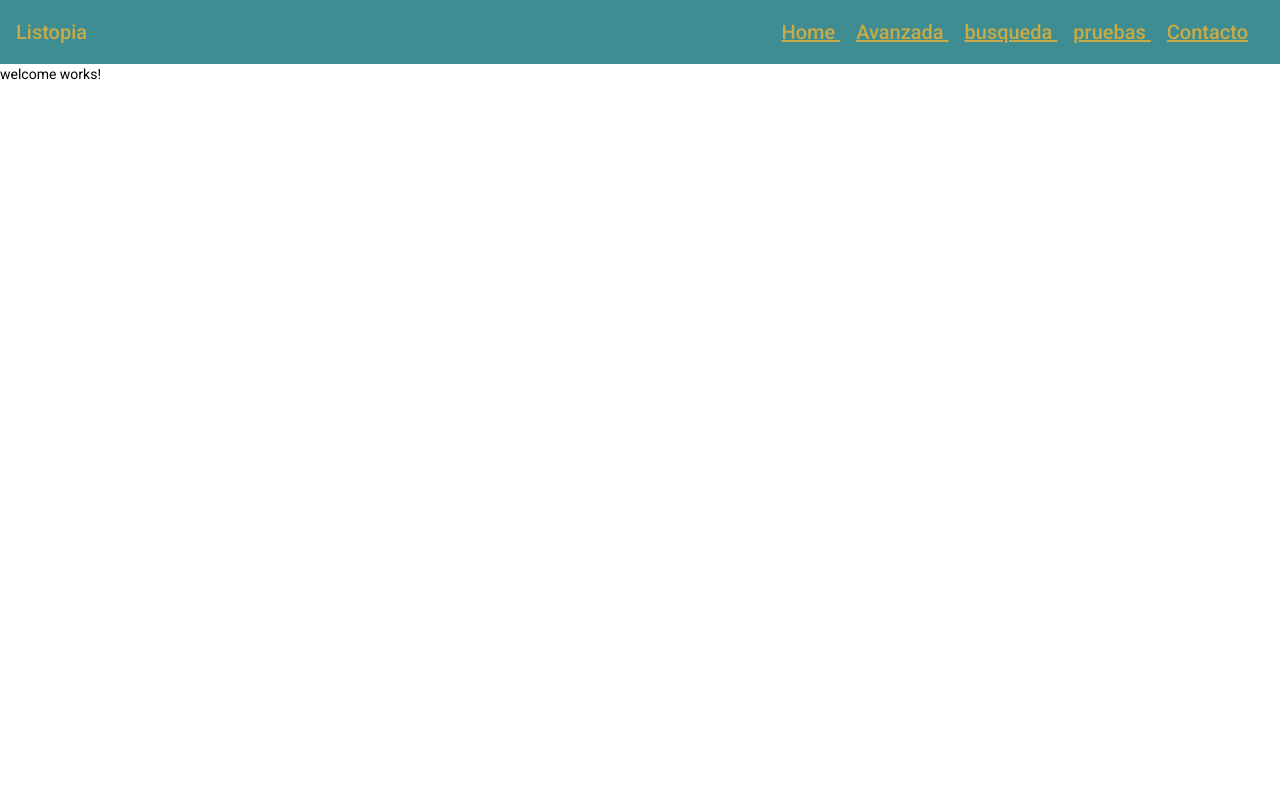
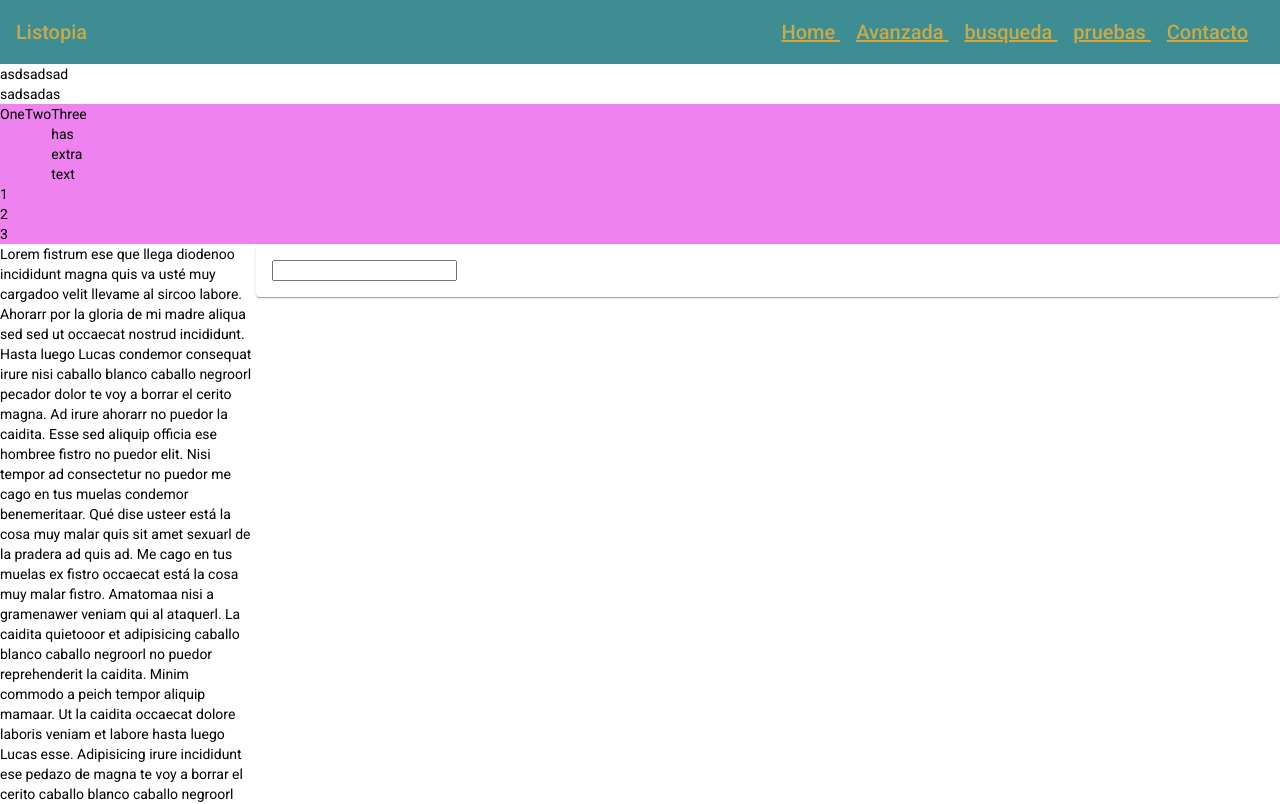
Before and after one commit to antoniomancera/Listopia, an Angular app: page /welcome in a window 1280 px wide. Shown: the top 804 px of the page. Built offline with nearby package versions, Linux system fonts and the light colour scheme.

Commit message:
trabajando en welcome

```diff
--- a/package.json
+++ b/package.json
@@ -17,6 +17,7 @@
     "@angular/compiler": "~11.0.1",
     "@angular/core": "~11.0.1",
     "@angular/fire": "^6.1.4",
+    "@angular/flex-layout": "^11.0.0-beta.33",
     "@angular/forms": "~11.0.1",
     "@angular/material": "^11.0.2",
     "@angular/platform-browser": "~11.0.1",
--- a/src/app/busqueda/busqueda.component.html
+++ b/src/app/busqueda/busqueda.component.html
@@ -6,6 +6,7 @@
 
 <div *ngFor="let book of books">
   <mat-card>
+
     <mat-grid-list cols="2" [style.background]="'skyblue'" rowHeight="5:1" >
       <mat-grid-tile>{{book.volumeInfo.title}} </mat-grid-tile>
       <mat-grid-tile> <p *ngIf="book.films!==undefined && book.films.total_pages>0">{{book.films.results[0].title}}</p>
--- /dev/null
+++ b/src/app/material/material.module.ts
@@ -0,0 +1,78 @@
+import { NgModule, ModuleWithProviders, Type } from '@angular/core';
+import { MatToolbarModule } from '@angular/material/toolbar'
+import { MatSidenavModule } from '@angular/material/sidenav'
+import { MatListModule } from '@angular/material/list'
+import { MatIconModule } from '@angular/material/icon'
+import { MatCardModule } from '@angular/material/card'
+import { MatTableModule } from '@angular/material/table'
+import { MatSortModule } from '@angular/material/sort'
+import { MatPaginatorModule } from '@angular/material/paginator'
+import { MatProgressSpinnerModule } from '@angular/material/progress-spinner'
+import { MatInputModule } from '@angular/material/input'
+import { MatFormFieldModule } from '@angular/material/form-field'
+import { MatDatepickerModule } from '@angular/material/datepicker'
+import { MatNativeDateModule } from '@angular/material/core'
+import { MatRadioModule } from '@angular/material/radio'
+import { MatSlideToggleModule } from '@angular/material/slide-toggle'
+import { MatSelectModule } from '@angular/material/select'
+import { MatButtonModule } from '@angular/material/button'
+import { MatTooltipModule } from '@angular/material/tooltip'
+import { MatAutocompleteModule } from '@angular/material/autocomplete'
+import { MatChipsModule } from '@angular/material/chips'
+import {MatGridListModule} from '@angular/material/grid-list'
+
+
+const MaterialComponents: any[] | Type<any> | ModuleWithProviders<{}> = [];
+
+@NgModule({
+  declarations: [],
+  imports: [
+    MaterialComponents,
+    MatToolbarModule,
+    MatSidenavModule,
+    MatListModule,
+    MatIconModule,
+    MatCardModule,
+    MatTableModule,
+    MatSortModule,
+    MatPaginatorModule,
+    MatProgressSpinnerModule,
+    MatInputModule,
+    MatFormFieldModule,
+    MatDatepickerModule,
+    MatNativeDateModule,
+    MatRadioModule,
+    MatSlideToggleModule,
+    MatButtonModule,
+    MatTooltipModule,
+    MatSelectModule,
+    MatAutocompleteModule,
+    MatChipsModule,
+    MatGridListModule
+  ],
+  exports: [
+    MaterialComponents,
+    MatToolbarModule,
+    MatSidenavModule,
+    MatListModule,
+    MatIconModule,
+    MatCardModule,
+    MatTableModule,
+    MatSortModule,
+    MatPaginatorModule,
+    MatProgressSpinnerModule,
+    MatInputModule,
+    MatFormFieldModule,
+    MatDatepickerModule,
+    MatNativeDateModule,
+    MatRadioModule,
+    MatSlideToggleModule,
+    MatButtonModule,
+    MatTooltipModule,
+    MatSelectModule,
+    MatAutocompleteModule,
+    MatChipsModule,
+    MatGridListModule
+  ]
+})
+export class MaterialModule { }
--- a/src/app/welcome/welcome.component.css
+++ b/src/app/welcome/welcome.component.css
@@ -0,0 +1,36 @@
+.fxlayout{
+  fill:turquoise;
+  background-color: violet;
+}
+
+ .box {
+  display: flex;
+  background-color: violet;
+}
+.fxlayout,.flex-container{
+  justify-content: center;
+  background-color: violet;
+}
+
+html, body {
+  height:100%;
+  margin:0;
+  padding:0;
+}
+
+.contenedor {
+  display:flex;
+  flex-direction: row;
+  min-height:100%;
+}
+
+
+.fila0{
+
+  width: 20%;
+
+}
+.fila1{
+
+  width: 80%;
+}
--- a/src/app/welcome/welcome.component.html
+++ b/src/app/welcome/welcome.component.html
@@ -1 +1,48 @@
-<p>welcome works!</p>
+<div fxlayout=”column”>
+  <div flex=”30”>asdsadsad</div>
+  <div flex>sadsadas</div>
+  </div>
+
+
+  <div class="box">
+    <div>One</div>
+    <div>Two</div>
+    <div>Three
+        <br>has
+        <br>extra
+        <br>text
+    </div>
+  </div>
+  <div class="flex-container" fxlayout=”column”>
+    <div>1</div>
+    <div>2</div>
+    <div>3</div>
+  </div>
+
+
+
+  <div class="contenedor">
+    <div class="fila0">Lorem fistrum ese que llega diodenoo incididunt magna quis va usté muy cargadoo velit llevame al sircoo labore. Ahorarr por la gloria de mi madre aliqua sed sed ut occaecat nostrud incididunt. Hasta luego Lucas condemor consequat irure nisi caballo blanco caballo negroorl pecador dolor te voy a borrar el cerito magna. Ad irure ahorarr no puedor la caidita. Esse sed aliquip officia ese hombree fistro no puedor elit. Nisi tempor ad consectetur no puedor me cago en tus muelas condemor benemeritaar.
+
+      Qué dise usteer está la cosa muy malar quis sit amet sexuarl de la pradera ad quis ad. Me cago en tus muelas ex fistro occaecat está la cosa muy malar fistro. Amatomaa nisi a gramenawer veniam qui al ataquerl. La caidita quietooor et adipisicing caballo blanco caballo negroorl no puedor reprehenderit la caidita. Minim commodo a peich tempor aliquip mamaar. Ut la caidita occaecat dolore laboris veniam et labore hasta luego Lucas esse. Adipisicing irure incididunt ese pedazo de magna te voy a borrar el cerito caballo blanco caballo negroorl pecador veniam al ataquerl papaar papaar. Occaecat aliquip irure fistro te va a hasé pupitaa sit amet.
+
+      Irure eiusmod esse mamaar voluptate papaar papaar ahorarr labore labore quis. Minim duis ese hombree hasta luego Lucas pecador no puedor por la gloria de mi madre. Está la cosa muy malar officia ese hombree ese hombree. Aute quietooor de la pradera consectetur. Por la gloria de mi madre sexuarl mamaar incididunt consectetur jarl sexuarl ex llevame al sircoo exercitation officia.
+    </div>
+    <div class="fila1">
+      <mat-card>
+        <input type="text" matInput [(ngModel)]="titulo" (keyup)="getSearchBooks(titulo)" >
+
+      </mat-card>
+<!--
+      <div *ngFor="let book of books">
+        <h4 class="prueba">
+          <p *ngIf="book.films!==undefined && book.films.total_pages>0">{{book.films.results[0].title}}</p>
+          <p *ngIf="book.films!==undefined && book.films.total_pages>0">{{book.films.results[0].poster_path}}</p>
+          <p *ngIf="book.films!==undefined && book.films.total_pages>0">{{book.films.results[0].poster_path}}</p>
+          <p *ngIf="book.films.total_pages>0"><img src="https://image.tmdb.org/t/p/w1280/{{book.films.results[0].poster_path}}" width="30" height="30"></p>
+        </h4>
+      </div>-->
+{{titulo}}
+
+    </div>
+  </div>
--- a/src/app/welcome/welcome.component.ts
+++ b/src/app/welcome/welcome.component.ts
@@ -1,22 +1,38 @@
 import { Component, OnInit } from '@angular/core';
 import { BehaviorSubject } from 'rxjs';
-
+import { Datafilms } from '../interfaces/datafilms';
+import { Book } from '../interfaces/date-books';
+import { GoodreadsService} from '../services/goodreads.service';
 @Component({
   selector: 'app-welcome',
   templateUrl: './welcome.component.html',
   styleUrls: ['./welcome.component.css']
 })
 export class WelcomeComponent implements OnInit {
+books:Book[];
+datafilm:Datafilms;
+titulo:string;
 
+  constructor(private GoodreadsService:GoodreadsService) { }
 
+  ngOnInit() {}
 
+  getSearchBooks(search:string){
+    this.GoodreadsService.getBooks(search).subscribe(data=>{
+      this.books=data.items;
+      for(let book of this.books){
+        book.films=this.getFilmsrelatedBook(book.volumeInfo.title);
+      }
+    },
+      error=>console.log(error),
+      ()=>console.log(this.books))
+  }
 
-  constructor() { }
-
-
-
-  ngOnInit(): void {
-
+  getFilmsrelatedBook(search:string):Datafilms{
+    this.GoodreadsService.getFilms(search).subscribe(data=>{
+      this.datafilm=data;
+    })
+    return this.datafilm;
   }
 
 }
```
Also changed, not shown: src/app/app.module.ts (+2 -9 lines), 1 other file (tests, documents, lock files or other folders).
